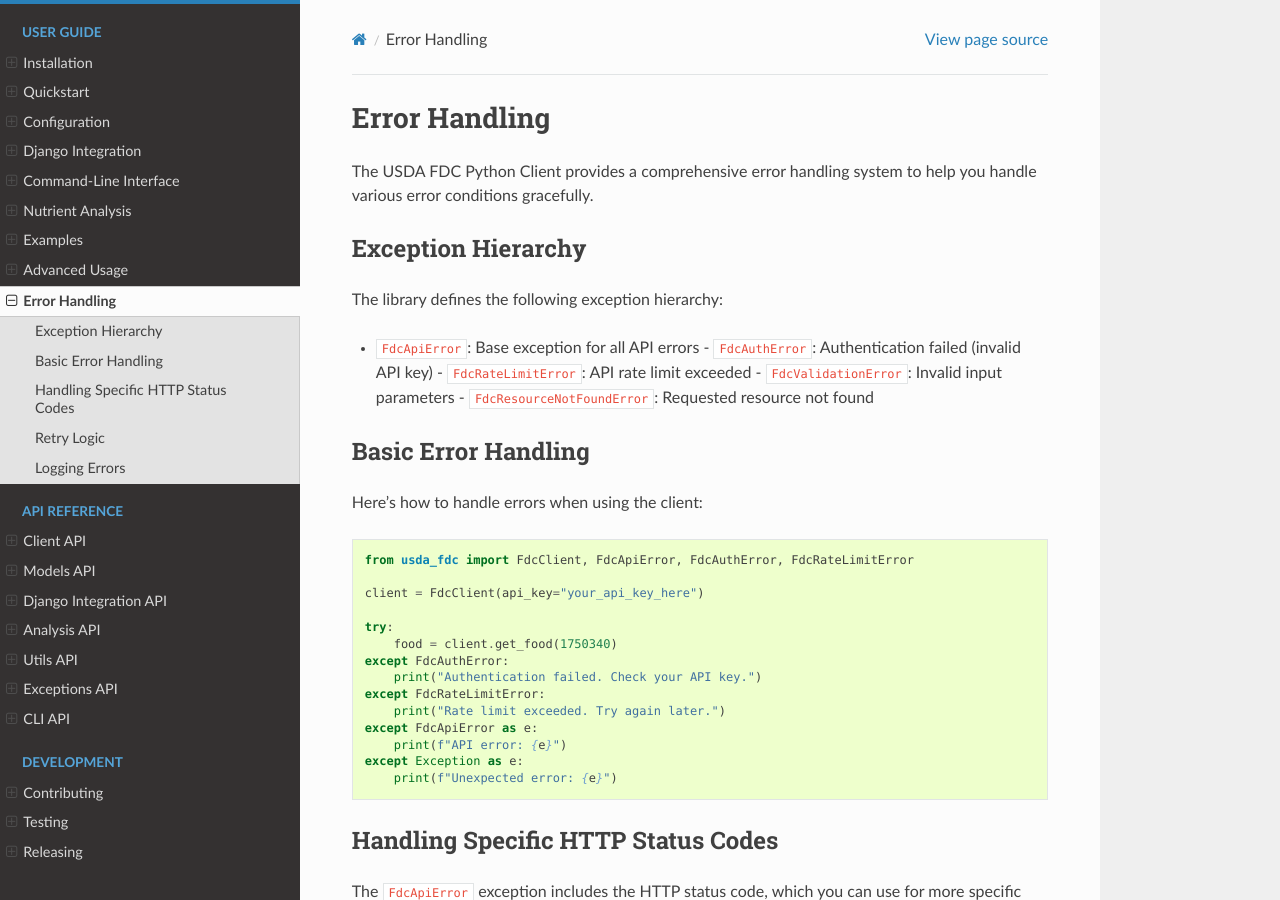
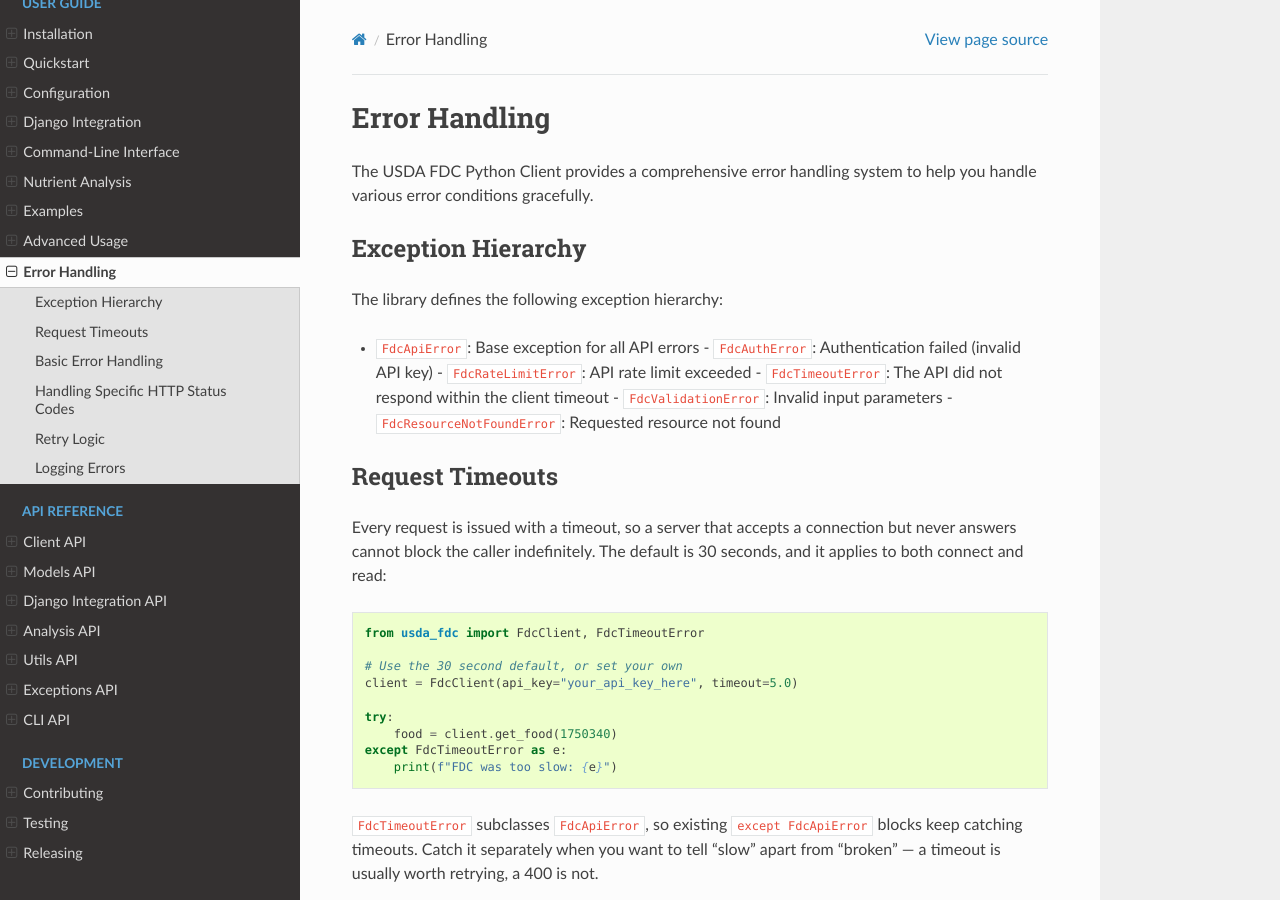
Before and after one commit to mcgarrah/usda_fdc_python, a Sphinx documentation site: the page built from docs/user/error_handling.rst, in a window 1280 px wide and 900 px high. Built offline with Sphinx 7.4.7 and the Read the Docs theme 3.1.0, drawn with Linux system fonts in a browser that asks for light colours.

Commit message:
Document FdcTimeoutError and the client timeout
The 0.1.10 merge added the timeout and its exception but left the docs
describing the old exception hierarchy, which no longer matches what the
library raises.

Co-Authored-By: Claude Opus 4.8 <noreply@anthropic.com>

```diff
--- a/docs/api/exceptions.rst
+++ b/docs/api/exceptions.rst
@@ -23,6 +23,12 @@ FdcRateLimitError
 .. autoclass:: FdcRateLimitError
    :members:
 
+FdcTimeoutError
+-------------
+
+.. autoclass:: FdcTimeoutError
+   :members:
+
 FdcValidationError
 ----------------
 
--- a/docs/user/error_handling.rst
+++ b/docs/user/error_handling.rst
@@ -11,8 +11,32 @@ The library defines the following exception hierarchy:
 - ``FdcApiError``: Base exception for all API errors
   - ``FdcAuthError``: Authentication failed (invalid API key)
   - ``FdcRateLimitError``: API rate limit exceeded
+  - ``FdcTimeoutError``: The API did not respond within the client timeout
   - ``FdcValidationError``: Invalid input parameters
   - ``FdcResourceNotFoundError``: Requested resource not found
+
+Request Timeouts
+--------------
+
+Every request is issued with a timeout, so a server that accepts a connection but
+never answers cannot block the caller indefinitely. The default is 30 seconds, and
+it applies to both connect and read:
+
+.. code-block:: python
+
+   from usda_fdc import FdcClient, FdcTimeoutError
+
+   # Use the 30 second default, or set your own
+   client = FdcClient(api_key="your_api_key_here", timeout=5.0)
+
+   try:
+       food = client.get_food(1750340)
+   except FdcTimeoutError as e:
+       print(f"FDC was too slow: {e}")
+
+``FdcTimeoutError`` subclasses ``FdcApiError``, so existing ``except FdcApiError``
+blocks keep catching timeouts. Catch it separately when you want to tell "slow"
+apart from "broken" — a timeout is usually worth retrying, a 400 is not.
 
 Basic Error Handling
 -----------------
```
